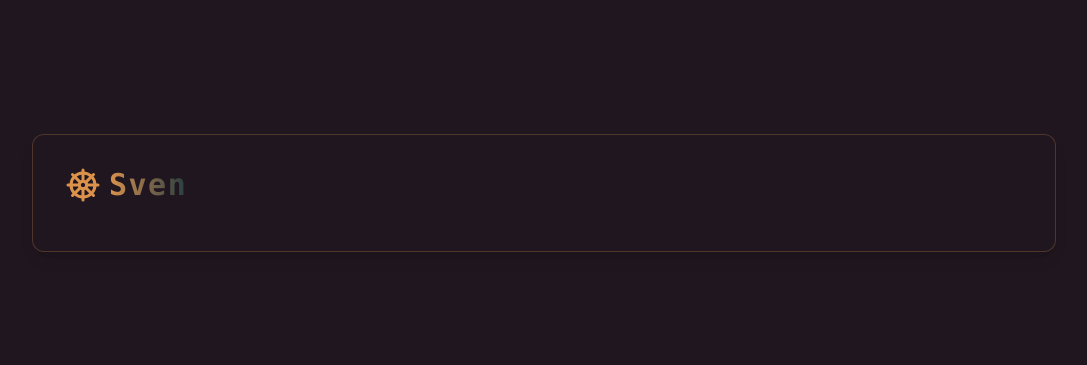
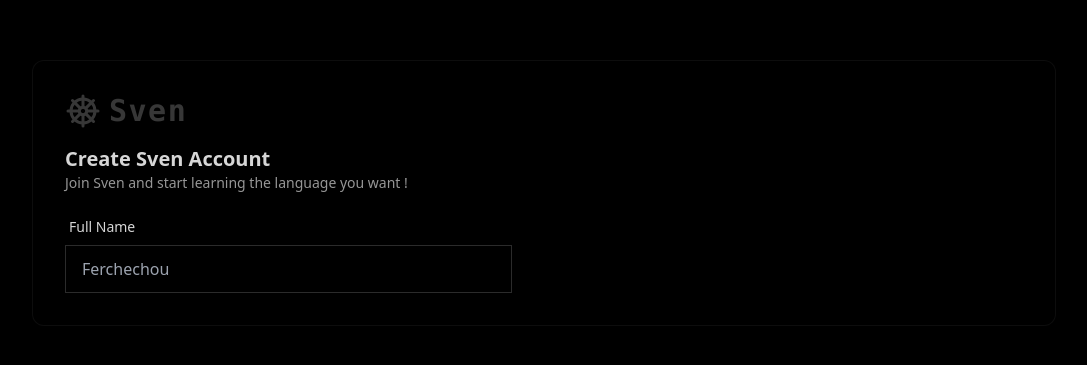
Before and after one commit to phantekzy/sven, a React app in the folder frontend/: page /signup in a window 1280 px wide. Shown: the part 207-572 px from the top of the page, without its empty margins (96-1183 px from the left). Built offline with nearby package versions, Linux system fonts and the light colour scheme; no server answers; the HTML template or start-up script is replaced by a standard one.

Commit message:
feat(ui): add Full Name input with state spreading

```diff
--- a/frontend/src/pages/SignUpPage.jsx
+++ b/frontend/src/pages/SignUpPage.jsx
@@ -14,7 +14,7 @@ const SignUpPage = () => {
 
     }
     return (
-        <div className="h-screen flex items-center justify-center p-4 sm:p-6 md:-p-8" data-theme="coffee">
+        <div className="h-screen flex items-center justify-center p-4 sm:p-6 md:-p-8" data-theme="black">
             <div className="border border-primary/25 flex flex-col lg:flex-row w-full max-w-5xl mx-auto bg-base-100
                 rounded-xl shadow-lg overflow-hidden">
                 {/* LEFT SIDE */}
@@ -27,6 +27,33 @@ const SignUpPage = () => {
                             Sven
                         </span>
                     </div>
+
+                    <div className="w-full">
+                        <form onSubmit={handleSignup}>
+                            <div className="space-y-4">
+                                <div>
+                                    <h2 className="text-xl font-semibold">Create Sven Account</h2>
+                                    <p className="text-sm opacity-70">Join Sven and start learning the language you want !</p>
+                                </div>
+
+                                <div className="space-y-3">
+                                    <div className="form-control w-full">
+                                        <label className="label">
+                                            <span className="label-text">Full Name</span>
+                                        </label>
+                                        <input
+                                            type="text"
+                                            placeholder="Ferchechou"
+                                            className="input input-bordered w-full"
+                                            value={signupData.fullName}
+                                            onChange={(e) => setSignupData({ ...signupData, fullName: e.target.value })}
+                                        />
+                                    </div>
+                                </div>
+                            </div>
+                        </form>
+                    </div>
+
                 </div>
 
             </div>
```
